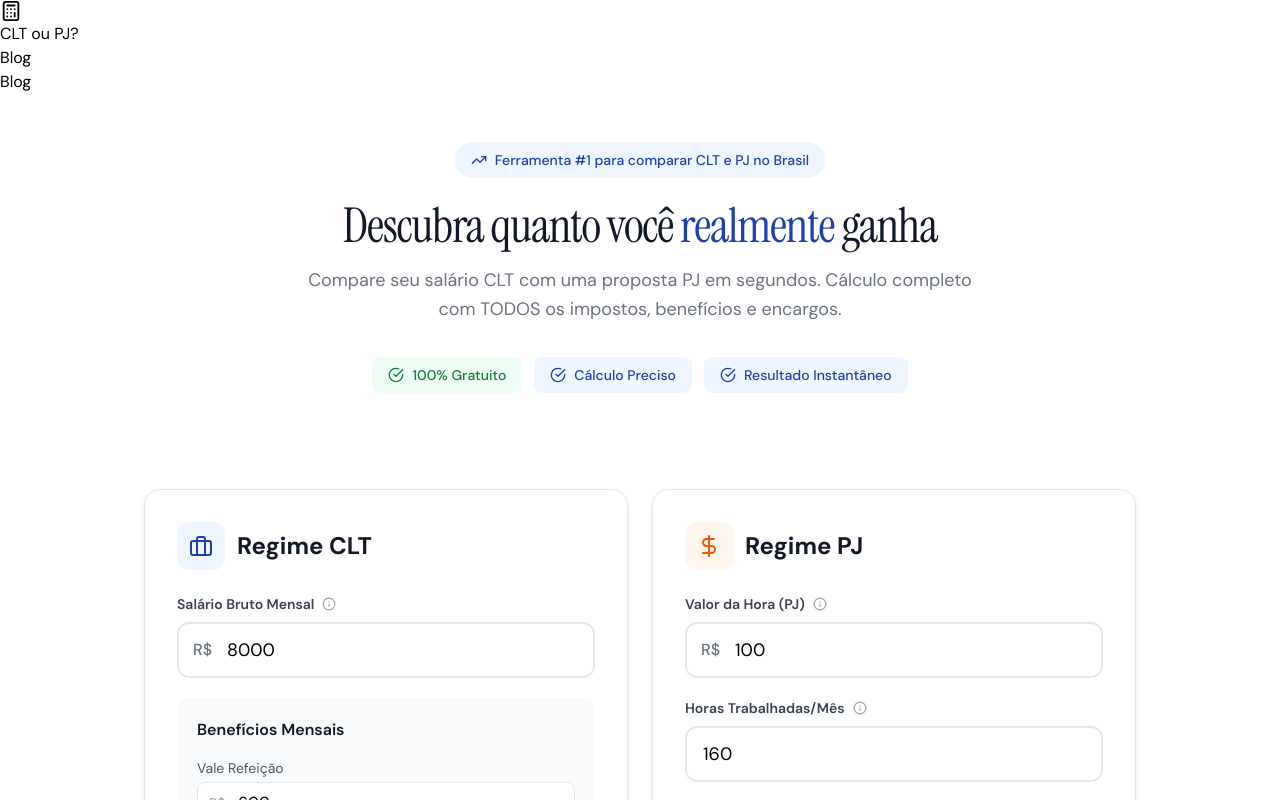
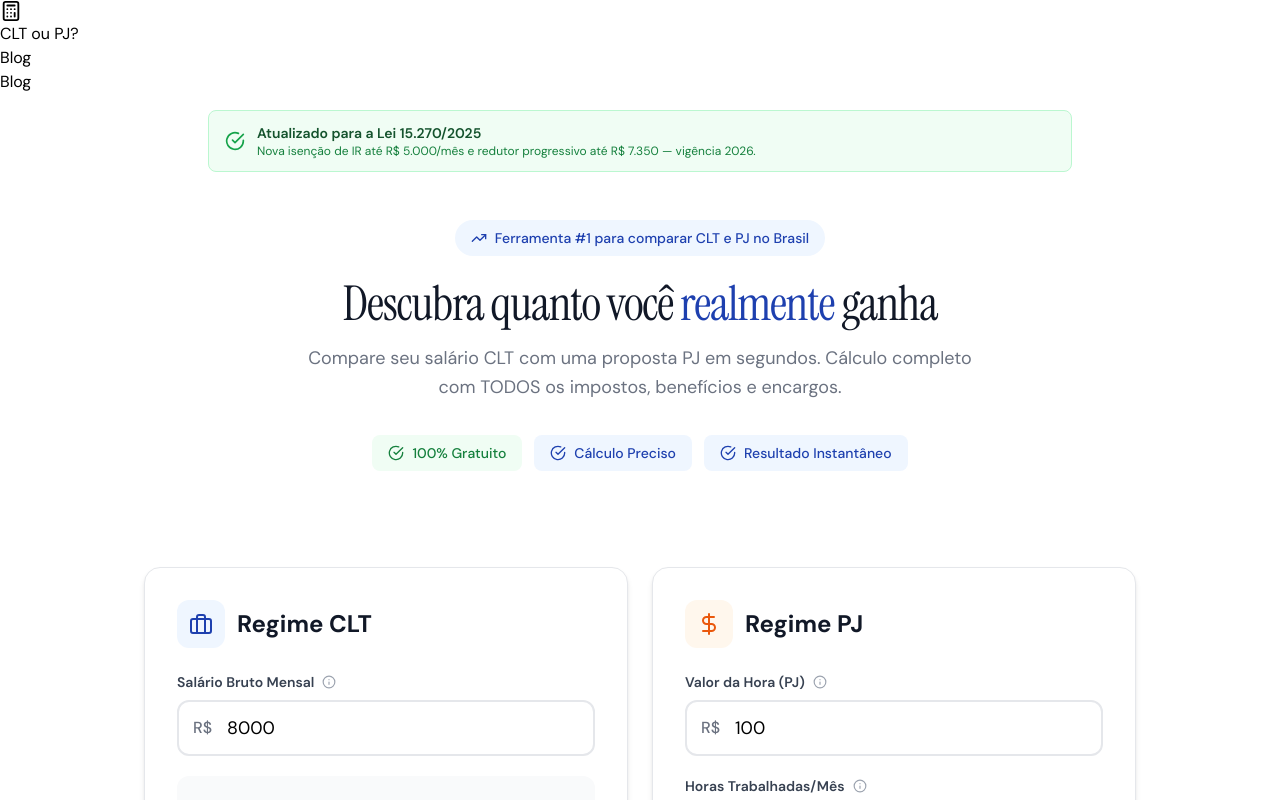
Before and after one commit to RodVerruck/cltvspj, a Next.js app: page / in a window 1280 px wide. Shown: the top 800 px of the page. Built offline with nearby package versions, Linux system fonts and the light colour scheme.

Commit message:
feat: adiciona banner de atualização Lei 15.270

```diff
--- a/pages/index.js
+++ b/pages/index.js
@@ -155,6 +155,21 @@ export default function Home() {
 
       <div className="page-root">
         <Header />
+
+        {/* Banner Lei 15.270/2025 */}
+        <div className="max-w-4xl mx-auto mt-4 px-4">
+          <div className="flex items-center gap-3 bg-green-50 border border-green-200 rounded-lg px-4 py-3">
+            <CheckCircle className="text-green-600" size={20} />
+            <div>
+              <p className="text-sm font-semibold text-green-900">
+                Atualizado para a Lei 15.270/2025
+              </p>
+              <p className="text-xs text-green-700">
+                Nova isenção de IR até R$ 5.000/mês e redutor progressivo até R$ 7.350 — vigência 2026.
+              </p>
+            </div>
+          </div>
+        </div>
 
         {/* Hero Section */}
         <section className="max-w-5xl mx-auto px-4 py-12 text-center">
```
